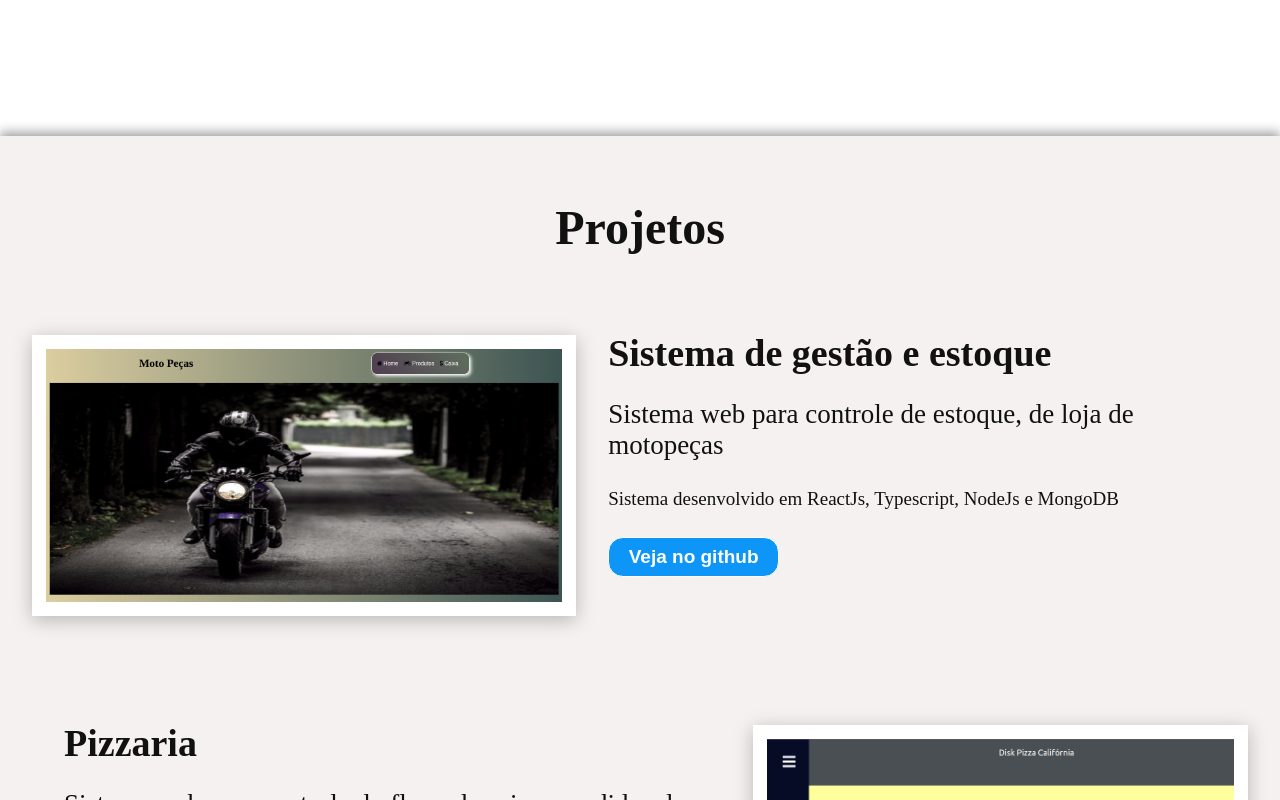
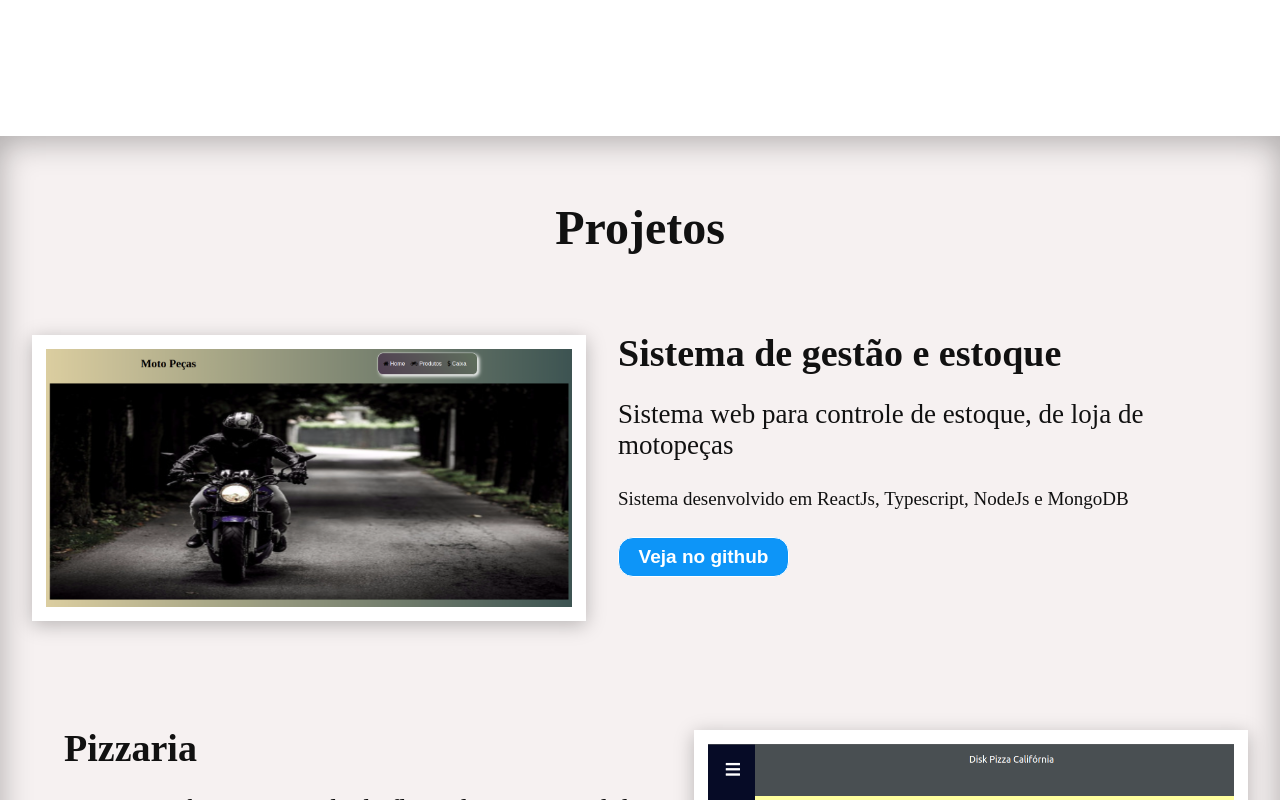
Before and after one commit to WagnerTerry/portfolio, a React (Vite) app: page / in a window 1280 px wide. Shown: the part 800-1600 px from the top of the page. Built offline with nearby package versions, Linux system fonts and the light colour scheme.

Commit message:
style: aplicando box shadow na aba projetos

```diff
--- a/src/App.scss
+++ b/src/App.scss
@@ -120,9 +120,7 @@ body {
   #projects {
     margin: 80px 0 0 0;
     background: #f6f1f1;
-    box-shadow: 0 -5px 10px rgba(0, 0, 0, 0.3),
-      // Sombra superior
-      0 5px 10px rgba(0, 0, 0, 0.3); // Sombra inferior
+    box-shadow: inset 0px 5px 32px rgba(0, 0, 0, 0.3);
     transition: box-shadow 0.3s ease;
 
     padding: 2rem;
@@ -142,6 +140,7 @@ body {
           border: 14px solid #fff;
           box-shadow: 0px 4px 18px 0px rgba(0, 0, 0, 0.25);
           background: #09e1bd;
+          flex-shrink: 0;
           max-width: 526px;
 
           img {
```
